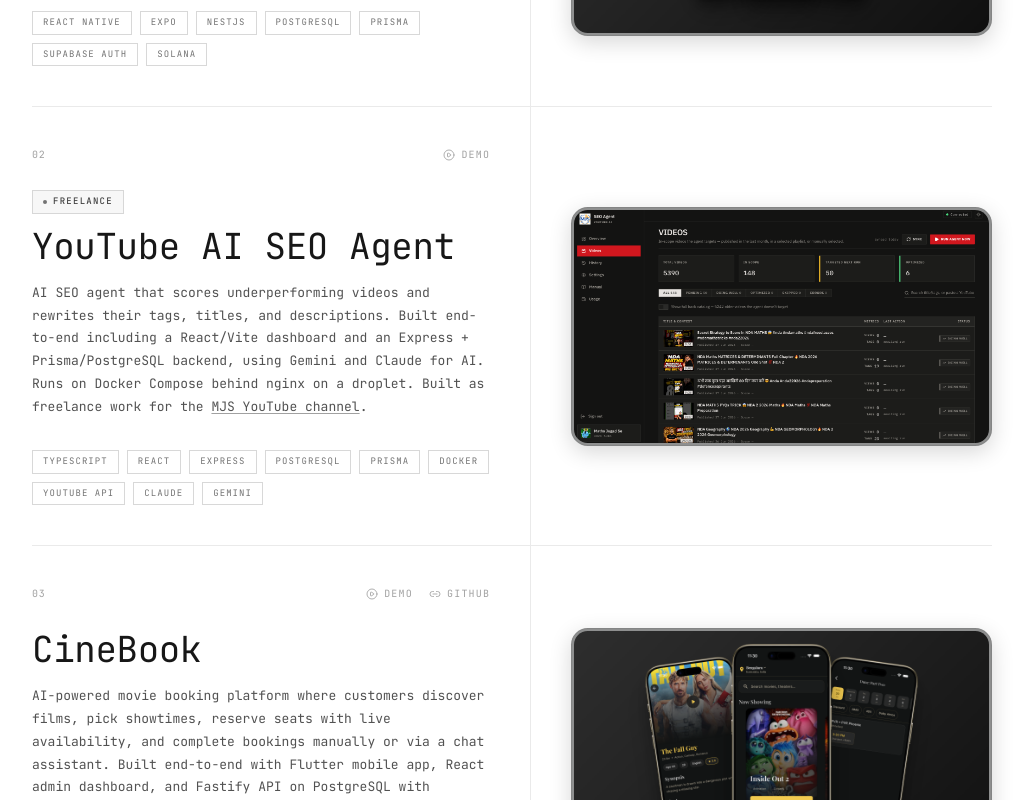
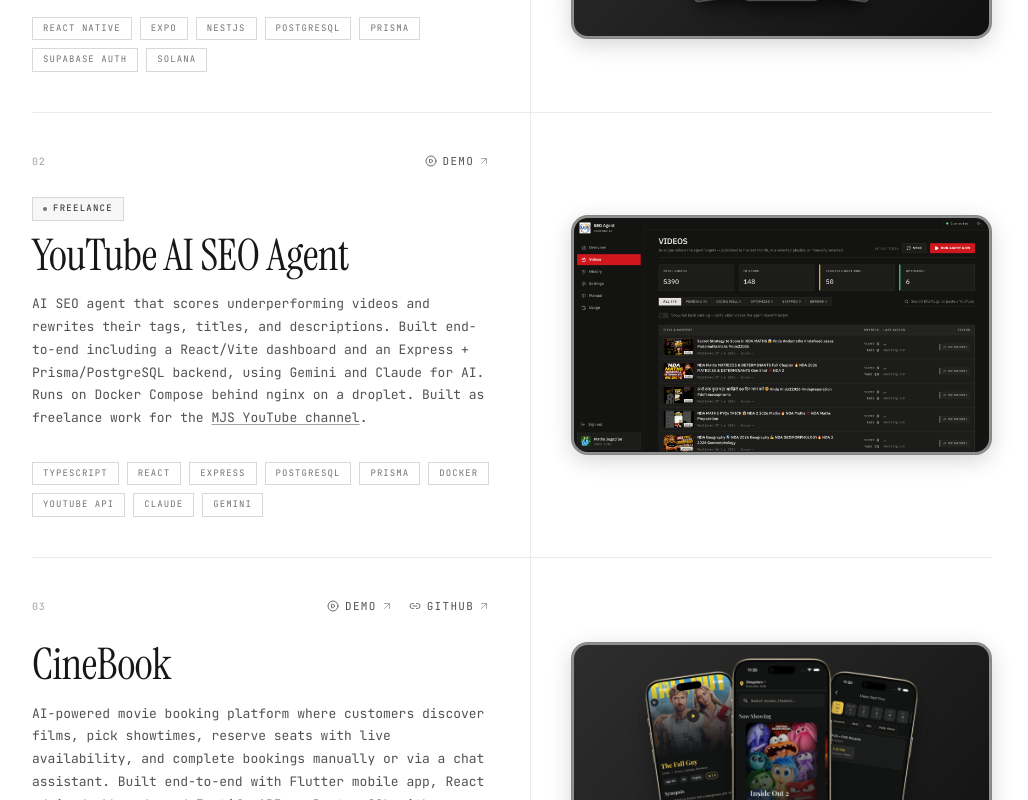
Before and after one commit to Divyansh2903/portfolio, a React (Vite) app: page / in a window 1280 px wide. Shown: the part 2000-2800 px from the top of the page, without its empty margins (128-1156 px from the left). Built offline with nearby package versions, Linux system fonts and the light colour scheme; no server answers.

Commit message:
Design Improvements

```diff
--- a/src/components/Footer.tsx
+++ b/src/components/Footer.tsx
@@ -125,7 +125,7 @@
       initial="hidden"
       whileInView="visible"
       viewport={sectionViewport}
-      className="flex flex-wrap items-center justify-between gap-x-6 gap-y-2 border-t border-neutral-200 pt-6 font-mono text-[10px] uppercase tracking-[0.14em] text-neutral-400 dark:border-neutral-800 dark:text-neutral-500"
+      className="flex flex-wrap items-center justify-between gap-x-6 gap-y-2 border-t border-neutral-200 pt-6 font-mono text-[10px] uppercase tracking-[0.14em] text-neutral-500 dark:border-neutral-800 dark:text-neutral-400"
     >
       <p className="flex items-center gap-2.5">
         <span>© {new Date().getFullYear()} divyansh singh</span>
--- a/src/components/ProjectCard.tsx
+++ b/src/components/ProjectCard.tsx
@@ -1,5 +1,5 @@
 import { motion } from 'framer-motion';
-import { Download, Globe, Link2, PlayCircle } from 'lucide-react';
+import { ArrowUpRight, Download, Globe, Link2, PlayCircle } from 'lucide-react';
 import type { ReactNode } from 'react';
 import { fadeUpItem, sectionViewport } from '../lib/motion';
 
@@ -27,6 +27,12 @@
   index: number;
 };
 
+const linkClass =
+  'group/link inline-flex items-center gap-1.5 font-mono text-[11px] uppercase tracking-[0.12em] text-neutral-600 transition-colors hover:text-foreground dark:text-neutral-300 dark:hover:text-white';
+
+const arrowClass =
+  'size-3 -ml-0.5 opacity-60 transition-transform duration-200 group-hover/link:-translate-y-px group-hover/link:translate-x-px group-hover/link:opacity-100';
+
 const PREVIEW_LABELS = ['PROJECT SCREENSHOT', 'APP PREVIEW', 'INTERFACE MOCKUP'] as const;
 
 export function ProjectCard({ project, index }: ProjectCardProps) {
@@ -45,11 +51,11 @@
           <span className="font-mono text-[10px] uppercase tracking-[0.08em] text-neutral-400 dark:text-neutral-500">
             {project.id}
           </span>
-          <div className="flex items-center gap-4">
+          <div className="flex flex-wrap items-center justify-end gap-x-4 gap-y-2">
           {project.downloadUrl ? (
             <a
               href={project.downloadUrl}
-              className="inline-flex items-center gap-1.5 font-mono text-[10px] uppercase tracking-[0.12em] text-neutral-400 transition-colors hover:text-neutral-700 dark:text-neutral-500 dark:hover:text-neutral-300"
+              className={linkClass}
             >
               <Download className="size-3" strokeWidth={1.7} aria-hidden />
               <span>Download</span>
@@ -59,10 +65,11 @@
               href={project.liveUrl}
               target="_blank"
               rel="noreferrer"
-              className="inline-flex items-center gap-1.5 font-mono text-[10px] uppercase tracking-[0.12em] text-neutral-400 transition-colors hover:text-neutral-700 dark:text-neutral-500 dark:hover:text-neutral-300"
+              className={linkClass}
             >
               <Globe className="size-3" strokeWidth={1.7} aria-hidden />
               <span>Live Link</span>
+              <ArrowUpRight className={arrowClass} strokeWidth={1.7} aria-hidden />
             </a>
           ) : null}
           {project.demoUrl ? (
@@ -70,10 +77,11 @@
               href={project.demoUrl}
               target="_blank"
               rel="noreferrer"
-              className="inline-flex items-center gap-1.5 font-mono text-[10px] uppercase tracking-[0.12em] text-neutral-400 transition-colors hover:text-neutral-700 dark:text-neutral-500 dark:hover:text-neutral-300"
+              className={linkClass}
             >
               <PlayCircle className="size-3" strokeWidth={1.7} aria-hidden />
               <span>Demo</span>
+              <ArrowUpRight className={arrowClass} strokeWidth={1.7} aria-hidden />
             </a>
           ) : null}
           {project.repoUrl ? (
@@ -81,10 +89,11 @@
               href={project.repoUrl}
               target="_blank"
               rel="noreferrer"
-                className="inline-flex items-center gap-1.5 font-mono text-[10px] uppercase tracking-[0.12em] text-neutral-400 transition-colors hover:text-neutral-700 dark:text-neutral-500 dark:hover:text-neutral-300"
+              className={linkClass}
             >
-                <Link2 className="size-3" strokeWidth={1.7} aria-hidden />
+              <Link2 className="size-3" strokeWidth={1.7} aria-hidden />
               <span>GitHub</span>
+              <ArrowUpRight className={arrowClass} strokeWidth={1.7} aria-hidden />
             </a>
           ) : null}
           </div>
@@ -97,7 +106,7 @@
           </span>
         ) : null}
 
-        <h3 className="font-mono text-[clamp(1.9rem,2.8vw,2.45rem)] font-normal leading-[1.12] tracking-[-0.01em] text-neutral-900 dark:text-neutral-100">
+        <h3 className="font-serif text-[clamp(2.25rem,3.4vw,2.9rem)] font-normal leading-[1.02] tracking-[-0.01em] text-neutral-900 dark:text-neutral-100">
           {project.title}
         </h3>
 
@@ -125,7 +134,7 @@
                 <img
                   src={project.previewImage}
                   alt={`${project.title} preview`}
-                  className="block h-full w-full object-cover object-center select-none"
+                  className="block h-full w-full object-cover object-center select-none transition-transform duration-700 ease-[cubic-bezier(0.22,1,0.36,1)] motion-safe:group-hover:scale-[1.03]"
                   loading="lazy"
                 />
               </div>
@@ -135,7 +144,7 @@
               <img
                 src={project.previewImage}
                 alt={`${project.title} preview`}
-                className="h-full w-full object-cover object-center"
+                className="h-full w-full object-cover object-center transition-transform duration-700 ease-[cubic-bezier(0.22,1,0.36,1)] motion-safe:group-hover:scale-[1.03]"
                 loading="lazy"
               />
             </div>
--- a/src/components/SectionHeader.tsx
+++ b/src/components/SectionHeader.tsx
@@ -14,7 +14,7 @@
       viewport={sectionViewport}
       className="mb-4 flex items-center gap-3"
     >
-      <span className="shrink-0 font-mono text-[10px] uppercase tracking-[0.22em] text-neutral-400 dark:text-neutral-500">
+      <span className="shrink-0 font-mono text-[10px] uppercase tracking-[0.22em] text-neutral-500 dark:text-neutral-400">
         {title}
       </span>
       <div className="h-px min-w-0 flex-1 bg-neutral-200 dark:bg-neutral-800" aria-hidden />
```
